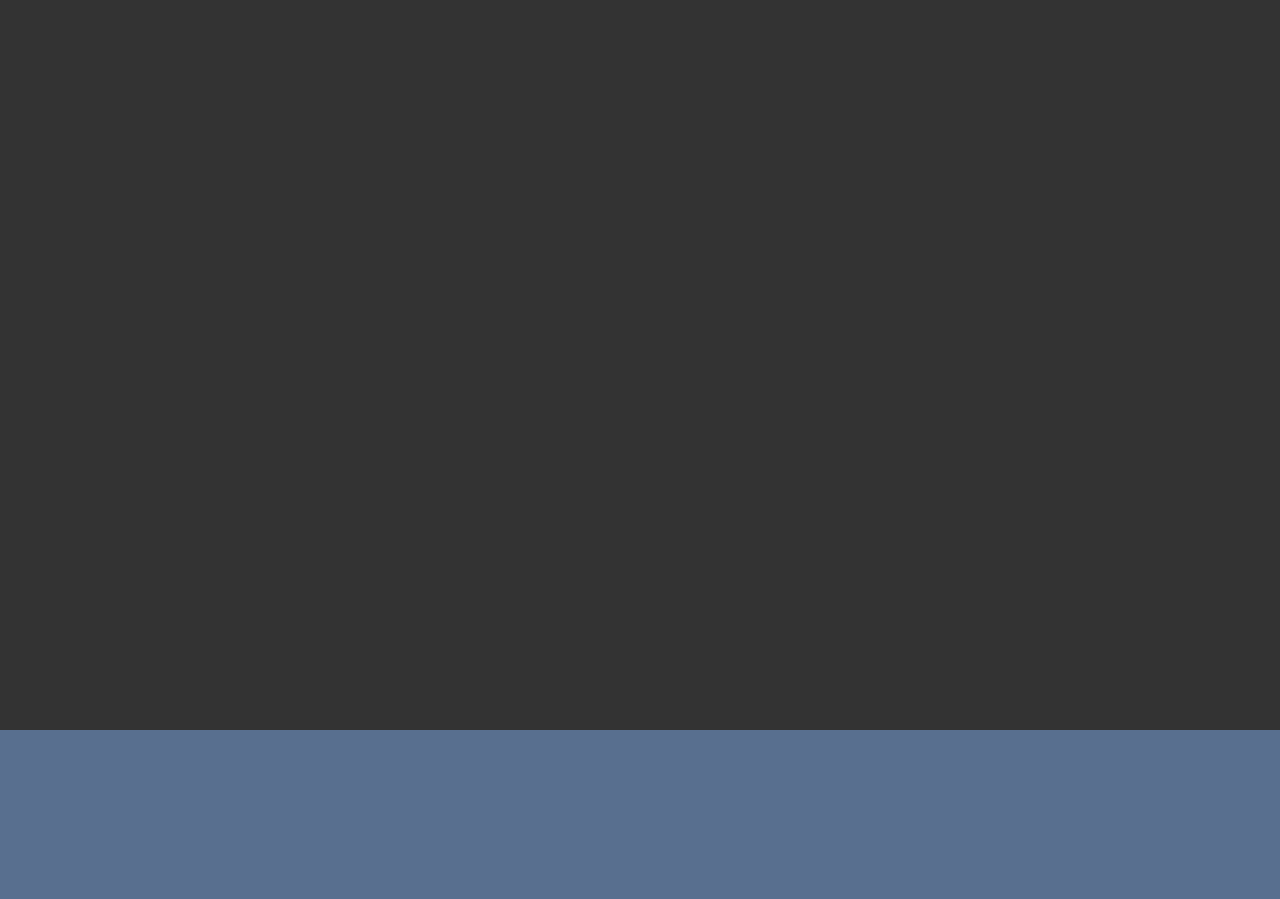
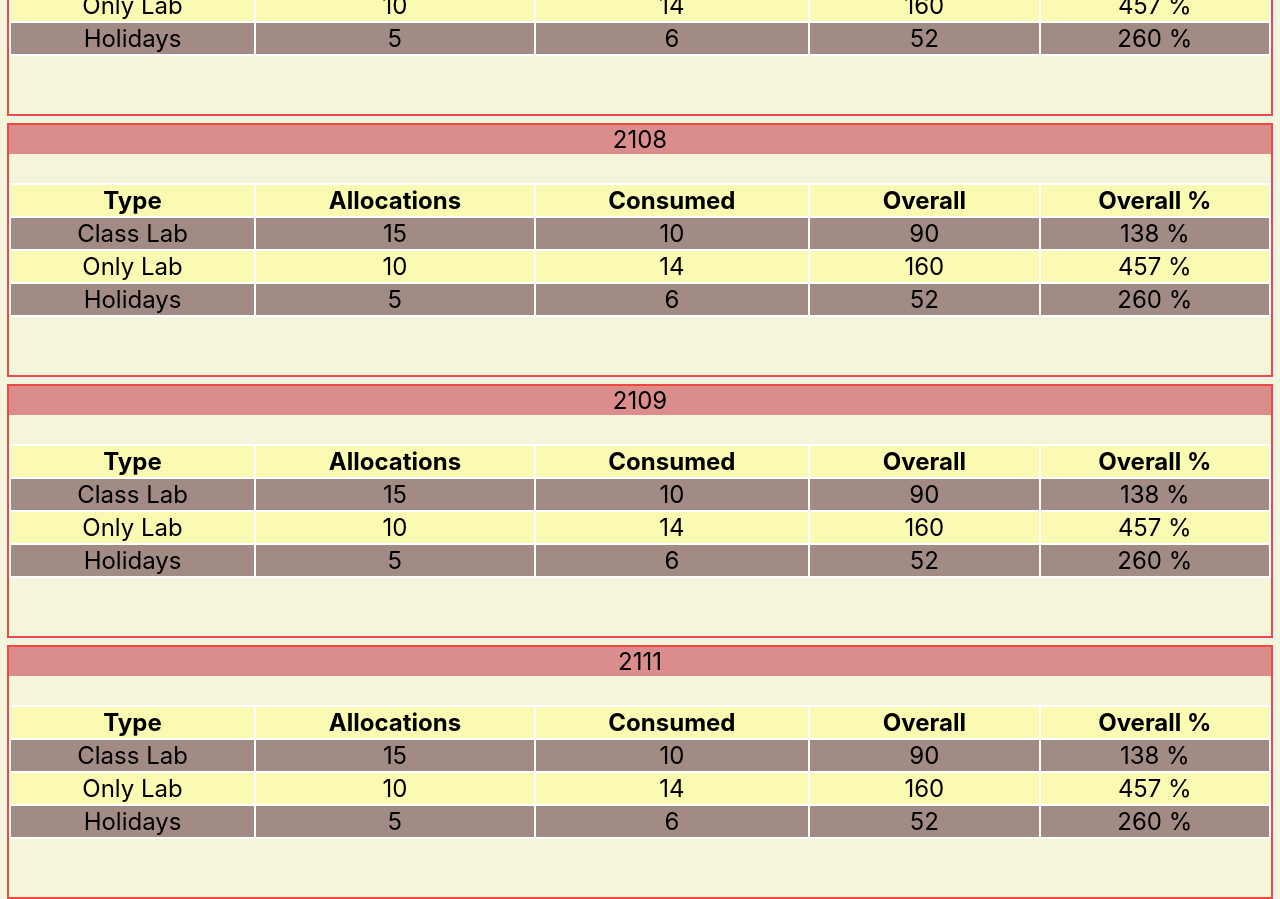
Before and after one commit to manjunadhb/PulseProject2202, a React (Create React App) app: page /batchsummary in a window 1280 px wide. Shown: the part 220-1119 px from the top of the page. Before the commit the page ends 950 px from the top, so only its background shows below. Built offline with nearby package versions, Linux system fonts and the light colour scheme.

Commit message:
added batchsummary

```diff
--- a/src/App.css
+++ b/src/App.css
@@ -174,3 +174,45 @@ opacity: 3;
 body{
   background-color:rgb(88, 111, 143);
 }
+
+.styleBatchSummary{
+  background-color: beige;
+}
+
+.tableBatchSummary{
+  display: flex;
+  flex-flow: column wrap;
+
+
+  border: 2px solid rgba(236, 14, 14, 0.742);
+  border-collapse: collapse;
+  box-shadow: 3px 2px rgb(235, 241, 241);
+  text-align: center;
+  margin: 7px;
+  font-size: x-large;
+  align-content: center;
+
+}
+
+
+thead{
+  background-color: rgb(219, 141, 141);
+  width: 100%;
+
+}
+
+th{
+  width: 2%;
+
+}
+tr,td,th{
+  border: 2px solid white;
+}
+
+tr:nth-child(even) {
+  background-color: #836464b9;
+}
+
+tr:nth-child(odd){
+background-color:rgb(250, 250, 178);
+}
--- a/src/App.js
+++ b/src/App.js
@@ -15,6 +15,7 @@ import AdminManage from "./components/AdminManage";
 import AdminSettings from "./components/AdminSettings";
 import Home from "./components/Home";
 import Forgotpassword from "./components/Forgotpassword";
+import BatchSummary from "./components/BatchSummary";
 
 function App() {
   return (
@@ -23,6 +24,7 @@ function App() {
         <Routes>
           <Route path="/" element={<Login />}></Route>
           <Route path="Forgotpassword" element={<Forgotpassword />}></Route>
+          <Route path="batchsummary" element={<BatchSummary/>}/>
           //..............................For
           Admin......................................................//
 
--- /dev/null
+++ b/src/components/BatchSummary.js
@@ -0,0 +1,159 @@
+import React from 'react'
+
+function BatchSummary() {
+  return (
+    <div className='styleBatchSummary'>
+        <h1>Batch Summary</h1>
+        <table className='tableBatchSummary'>
+            <thead>
+                2106
+            </thead><br/>
+            <tbody>
+            <tr>
+                <th>Type</th>
+                <th>Allocations</th>
+                <th>Consumed</th>
+                <th>Overall</th>
+                <th>Overall %</th>
+            </tr>
+
+            <tr>
+                <td>Class Lab</td>
+                <td>15 </td>
+                <td>10</td>
+                <td>90</td>
+                <td>138 %</td>
+            </tr>
+            <tr>
+                <td>Only Lab</td>
+                <td>10 </td>
+                <td>14</td>
+                <td>160</td>
+                <td>457 %</td>
+            </tr>
+            <tr>
+                <td>Holidays</td>
+                <td>5 </td>
+                <td>6</td>
+                <td>52</td>
+                <td>260 %</td>
+            </tr>
+            </tbody>
+        </table>
+
+        <table className='tableBatchSummary'>
+            <thead>
+                2108
+            </thead><br/>
+            <tbody>
+            <tr>
+                <th>Type</th>
+                <th>Allocations</th>
+                <th>Consumed</th>
+                <th>Overall</th>
+                <th>Overall %</th>
+            </tr>
+
+            <tr>
+                <td>Class Lab</td>
+                <td>15 </td>
+                <td>10</td>
+                <td>90</td>
+                <td>138 %</td>
+            </tr>
+            <tr>
+                <td>Only Lab</td>
+                <td>10 </td>
+                <td>14</td>
+                <td>160</td>
+                <td>457 %</td>
+            </tr>
+            <tr>
+                <td>Holidays</td>
+                <td>5 </td>
+                <td>6</td>
+                <td>52</td>
+                <td>260 %</td>
+            </tr>
+            </tbody>
+        </table>
+
+        <table className='tableBatchSummary'>
+            <thead>
+                2109
+            </thead><br/>
+            <tbody>
+            <tr>
+                <th>Type</th>
+                <th>Allocations</th>
+                <th>Consumed</th>
+                <th>Overall</th>
+                <th>Overall %</th>
+            </tr>
+
+            <tr>
+                <td>Class Lab</td>
+                <td>15 </td>
+                <td>10</td>
+                <td>90</td>
+                <td>138 %</td>
+            </tr>
+            <tr>
+                <td>Only Lab</td>
+                <td>10 </td>
+                <td>14</td>
+                <td>160</td>
+                <td>457 %</td>
+            </tr>
+            <tr>
+                <td>Holidays</td>
+                <td>5 </td>
+                <td>6</td>
+                <td>52</td>
+                <td>260 %</td>
+            </tr>
+            </tbody>
+        </table>
+
+        <table className='tableBatchSummary'>
+            <thead>
+                2111
+            </thead><br/>
+            <tbody>
+            <tr>
+                <th>Type</th>
+                <th>Allocations</th>
+                <th>Consumed</th>
+                <th>Overall</th>
+                <th>Overall %</th>
+            </tr>
+
+            <tr>
+                <td>Class Lab</td>
+                <td>15 </td>
+                <td>10</td>
+                <td>90</td>
+                <td>138 %</td>
+            </tr>
+            <tr>
+                <td>Only Lab</td>
+                <td>10 </td>
+                <td>14</td>
+                <td>160</td>
+                <td>457 %</td>
+            </tr>
+            <tr>
+                <td>Holidays</td>
+                <td>5 </td>
+                <td>6</td>
+                <td>52</td>
+                <td>260 %</td>
+            </tr>
+            </tbody>
+        </table>
+
+    </div>
+  )
+}
+
+export default BatchSummary
```
